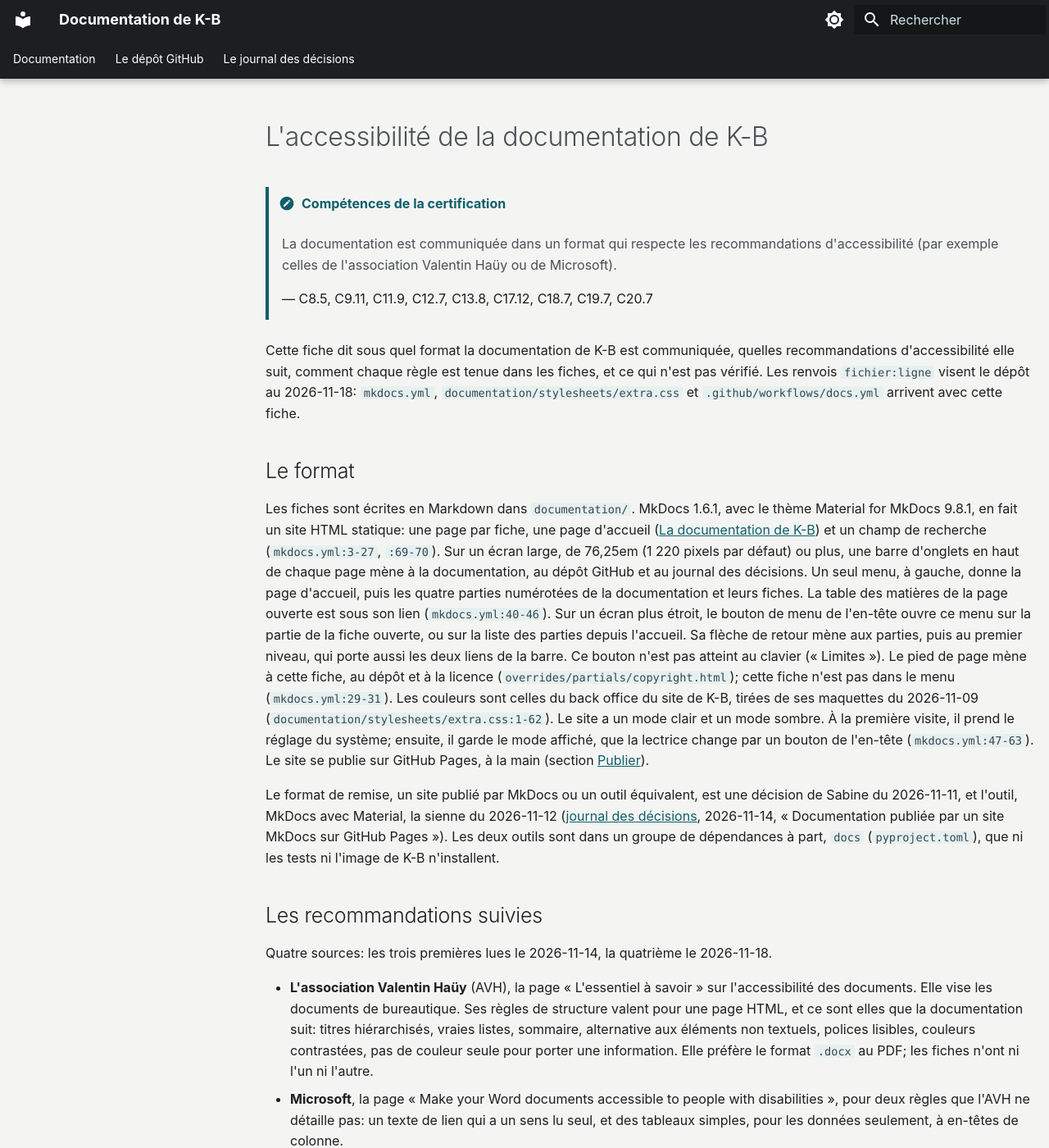
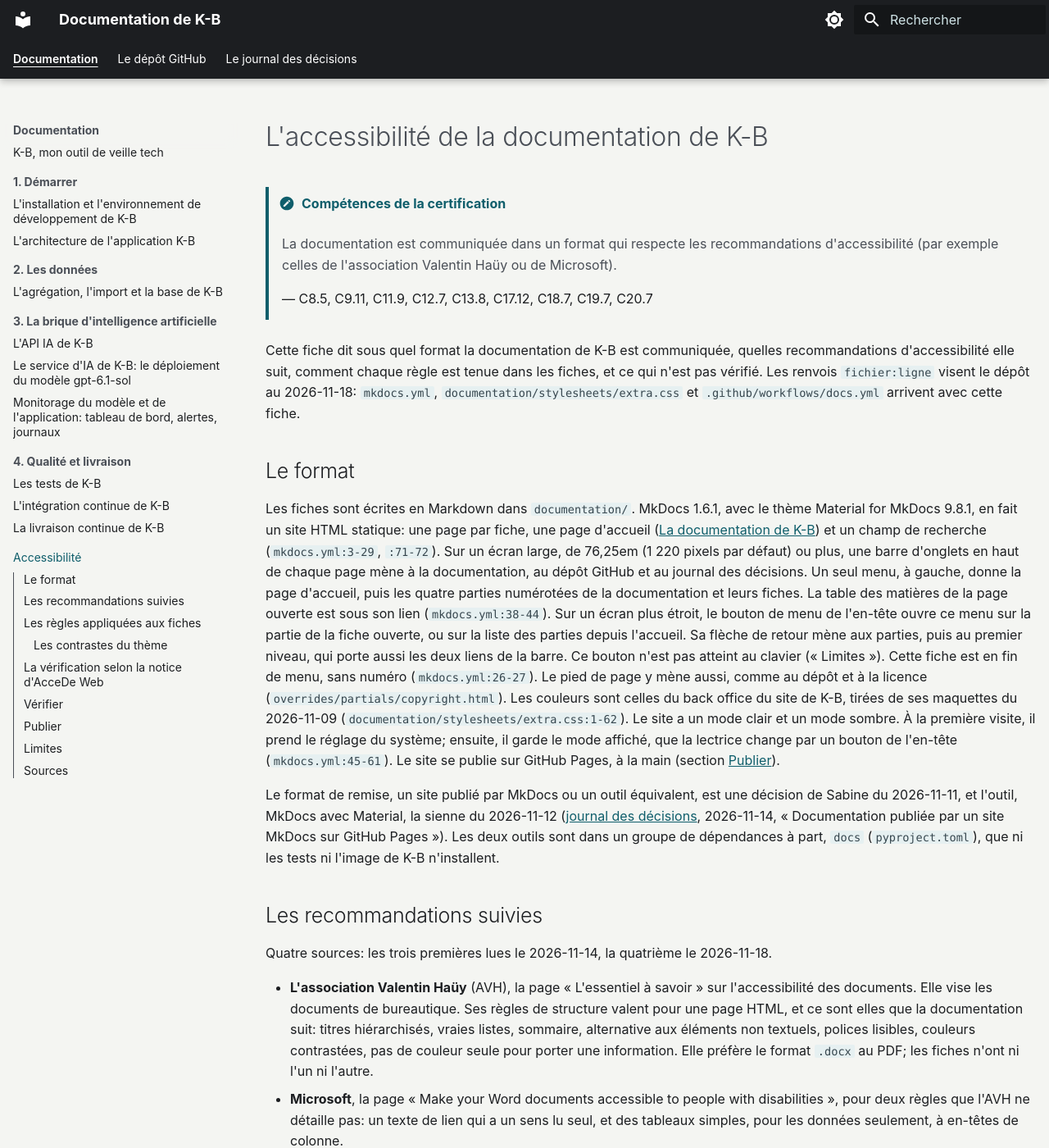
Before and after one commit to SabineLaurent/K-B, an MkDocs documentation site: the page built from documentation/accessibilite_pour_docu.md, in a window 1280 px wide and 1400 px high. Shown: the whole window at 82% size. Built offline with MkDocs 1.6.1 and Material for MkDocs 9.7.7, drawn with Linux system fonts in a browser that asks for light colours; plug-ins that fetch from the network failed and are left out; some of the changed text lies outside the part shown.

Commit message:
docs: put the accessibility statement in the menu too, keep the empty search list out of the Tab key, give the hidden search header an opaque background, write the WAVE findings (issue 654)

```diff
--- a/documentation/accessibilite_pour_docu.md
+++ b/documentation/accessibilite_pour_docu.md
@@ -16,17 +16,17 @@ arrivent avec cette fiche.
 
 Les fiches sont écrites en Markdown dans `documentation/`. MkDocs 1.6.1, avec le thème Material for MkDocs 9.8.1, en
 fait un site HTML statique: une page par fiche, une page d'accueil ([La documentation de K-B](index.md)) et un
-champ de recherche (`mkdocs.yml:3-27`, `:69-70`). Sur un écran large, de 76,25em (1 220 pixels par défaut) ou plus,
+champ de recherche (`mkdocs.yml:3-29`, `:71-72`). Sur un écran large, de 76,25em (1 220 pixels par défaut) ou plus,
 une barre d'onglets en haut de chaque page mène à la documentation, au dépôt GitHub et au journal des décisions. Un
 seul menu, à gauche, donne la page d'accueil, puis les quatre parties numérotées de la documentation et leurs fiches.
-La table des matières de la page ouverte est sous son lien (`mkdocs.yml:40-46`). Sur un écran plus étroit, le bouton
+La table des matières de la page ouverte est sous son lien (`mkdocs.yml:38-44`). Sur un écran plus étroit, le bouton
 de menu de l'en-tête ouvre ce menu sur la partie de la fiche ouverte, ou sur la liste des parties depuis l'accueil.
 Sa flèche de retour mène aux parties, puis au premier niveau, qui porte aussi les deux liens de la barre. Ce bouton
-n'est pas atteint au clavier (« Limites »). Le pied de page mène à cette fiche, au dépôt et à la licence (`overrides/partials/copyright.html`); cette fiche n'est pas dans le menu
-(`mkdocs.yml:29-31`). Les couleurs sont celles du back office du site de K-B, tirées de ses maquettes du 2026-11-09
+n'est pas atteint au clavier (« Limites »). Cette fiche est en fin de menu, sans numéro (`mkdocs.yml:26-27`). Le
+pied de page y mène aussi, comme au dépôt et à la licence (`overrides/partials/copyright.html`). Les couleurs sont celles du back office du site de K-B, tirées de ses maquettes du 2026-11-09
 (`documentation/stylesheets/extra.css:1-62`). Le site a un mode clair et un mode sombre. À la première visite, il
 prend le réglage du système; ensuite, il garde le mode affiché, que la lectrice change par un bouton de l'en-tête
-(`mkdocs.yml:47-63`). Le site se publie sur
+(`mkdocs.yml:45-61`). Le site se publie sur
 GitHub Pages, à la main (section [Publier](#publier)).
 
 Le format de remise, un site publié par MkDocs ou un outil équivalent, est une décision de Sabine du 2026-11-11, et
@@ -67,16 +67,16 @@ Le tableau suivant donne, pour chaque règle, sa source, comment elle est tenue
 |---|---|---|---|
 | Des titres hiérarchisés | AVH; Microsoft; RGAA 9.1 | Un seul titre de niveau 1 par fiche, puis `##` à `####` sans saut de niveau. Un paragraphe en gras n'est pas un titre. | Le contrôle du HTML construit |
 | De vraies listes | AVH; RGAA 9.3 | Les listes Markdown, rendues en `ul` et `ol`. Chaque niveau est en retrait de quatre espaces: Python-Markdown, qui construit les pages, ne rattache à un point de liste que ce qui est en retrait de quatre espaces. | Le HTML construit |
-| Un sommaire | AVH | La « Table des matières » de chaque page, tirée de ses titres par le thème, dans le menu de gauche, sous le titre de la page (`mkdocs.yml:46`); le menu donne la page d'accueil, puis les quatre parties numérotées et leurs fiches. | Le contrôle du HTML construit |
+| Un sommaire | AVH | La « Table des matières » de chaque page, tirée de ses titres par le thème, dans le menu de gauche, sous le titre de la page (`mkdocs.yml:44`); le menu donne la page d'accueil, puis les quatre parties numérotées et leurs fiches, puis cette fiche, sans numéro. | Le contrôle du HTML construit |
 | Une alternative à chaque élément non textuel | AVH; Microsoft | Les fiches n'ont aucune image. Chaque schéma Mermaid est annoncé par une phrase qui nomme le texte qui le décrit. | La relecture de chaque fiche |
-| Des polices lisibles | AVH | Les polices du système de la lectrice, sans Google Fonts (`mkdocs.yml:38-39`). | La configuration |
+| Des polices lisibles | AVH | Les polices du système de la lectrice, sans Google Fonts (`mkdocs.yml:36-37`). | La configuration |
 | Un contraste suffisant | AVH; RGAA 3.2 | Les couleurs du back office de K-B, en mode clair et en mode sombre, mesurées ([Les contrastes du thème](#les-contrastes-du-theme)) (`documentation/stylesheets/extra.css:8-62`); l'anneau de focus de la couleur de l'accent (`:42-43`, `:194-197`), et blanc sur l'en-tête, les onglets, le lien d'évitement, le logo du menu d'un écran étroit et le bouton du mode (`:172-186`). | Le calcul des rapports de contraste |
 | Pas la couleur seule | AVH; Microsoft; RGAA 3.1; RGAA 10.6 | Aucune fiche ne porte une information par la couleur. Un lien est souligné (`documentation/stylesheets/extra.css:80-89`): sa couleur seule, contre le texte, ne donne que 2,25:1 en mode clair (`#0F5E6B` contre `#1C1E21`) et 1,22:1 en mode sombre (`#CFE3E6` contre `#F4F5F2`), sous le seuil de 3:1. L'onglet ouvert est en demi-gras et souligné (`:157-170`), de la même couleur que les autres onglets. Dans le menu, la page ouverte se distingue des autres liens par sa couleur, à 2,25:1 ou 1,22:1 seulement, et par un second signe. Sur un écran large, sa table des matières est dépliée sous son lien, bordée d'un filet à gauche, de la couleur du texte secondaire: 7,53:1 en mode clair, 12,08:1 en mode sombre (`:188-192`). Sur un écran plus étroit, une icône de table des matières suit son nom. Aucun schéma Mermaid n'a de style de couleur. | La relecture de chaque fiche; la feuille de style |
 | Des liens explicites | Microsoft; RGAA 6.1 | Le texte d'un lien nomme sa cible: ni adresse brute, ni « ici », ni « plus haut ». Un lien vers un fichier du dépôt hors des fiches mène à sa page sur GitHub. | Le contrôle du HTML construit |
 | Des tableaux simples à en-têtes | Microsoft; RGAA 5.6 | Des tableaux Markdown, rendus avec leurs en-têtes de colonne (`th`), annoncés par une phrase ou un titre. | Le contrôle du HTML construit |
-| Des citations déclarées | AcceDe Web; RGAA 9.4 | Les mots d'une source, recopiés, forment une citation. En ligne, c'est un `q`, sans guillemets tapés: la feuille de style dessine les guillemets français, avec l'espace intérieure des guillemets tapés (`documentation/stylesheets/extra.css:199-203`). En bloc, comme l'intitulé du référentiel en tête de chaque fiche, c'est un `blockquote`, suivi de sa source. En tête de fiche, ces citations sont réunies dans un encadré titré « Compétences de la certification » (`mkdocs.yml:74-76`, `documentation/stylesheets/extra.css:120-146`). Le titre cité d'une section, d'une page ou d'un document, un mot dont on parle et un libellé d'interface gardent leurs guillemets tapés: ce ne sont pas des citations. | Le HTML construit; la relecture de chaque fiche |
-| La langue de la page et ses changements | RGAA 8.3; RGAA 8.7 | `lang="fr"` sur chaque page (`mkdocs.yml:35`); un passage en anglais balisé `<span lang="en">`. Le pied de page du thème, en anglais, est retiré (`mkdocs.yml:91-93`). | Le contrôle du HTML construit |
-| Aucune requête hors du site | (règle de K-B) | Le plugin `privacy` télécharge à la construction ce que le thème irait chercher ailleurs, Mermaid compris, et le sert avec le site (`mkdocs.yml:71-72`), sauf dans deux cas (« Limites »). | Le contrôle du HTML construit |
+| Des citations déclarées | AcceDe Web; RGAA 9.4 | Les mots d'une source, recopiés, forment une citation. En ligne, c'est un `q`, sans guillemets tapés: la feuille de style dessine les guillemets français, avec l'espace intérieure des guillemets tapés (`documentation/stylesheets/extra.css:205-209`). En bloc, comme l'intitulé du référentiel en tête de chaque fiche, c'est un `blockquote`, suivi de sa source. En tête de fiche, ces citations sont réunies dans un encadré titré « Compétences de la certification » (`mkdocs.yml:76-78`, `documentation/stylesheets/extra.css:120-146`). Le titre cité d'une section, d'une page ou d'un document, un mot dont on parle et un libellé d'interface gardent leurs guillemets tapés: ce ne sont pas des citations. | Le HTML construit; la relecture de chaque fiche |
+| La langue de la page et ses changements | RGAA 8.3; RGAA 8.7 | `lang="fr"` sur chaque page (`mkdocs.yml:33`); un passage en anglais balisé `<span lang="en">`. Le pied de page du thème, en anglais, est retiré (`mkdocs.yml:93-95`). | Le contrôle du HTML construit |
+| Aucune requête hors du site | (règle de K-B) | Le plugin `privacy` télécharge à la construction ce que le thème irait chercher ailleurs, Mermaid compris, et le sert avec le site (`mkdocs.yml:73-74`), sauf dans deux cas (« Limites »). | Le contrôle du HTML construit |
 
 ### Les contrastes du thème
 
@@ -198,6 +198,15 @@ peut y paraître avant le texte qui le développe.
 
 3. Relire chaque fiche: les vraies listes, la phrase avant chaque schéma et chaque tableau, l'absence de couleur seule,
     et chaque paire de guillemets tapés, qui n'entoure pas une citation.
+
+4. Passer WAVE, l'outil de contrôle de WebAIM, sur trois pages du site servi en local, et les parcourir à la touche Tab,
+    sur un écran large et sur un écran étroit. Le 2026-11-18, sur le thème de #652, WAVE relevait 15 erreurs de
+    libellé, sur les cases cachées du thème (« Limites »), et un contraste très faible, sur l'en-tête caché des
+    résultats de recherche: un fond transparent, que WAVE ne compose pas avec la page. Cet en-tête a depuis un fond
+    opaque, de la même couleur (`documentation/stylesheets/extra.css:199-203`). La liste vide des résultats de
+    recherche recevait le focus sans rien montrer: elle n'est plus un arrêt de la touche Tab tant qu'elle est vide
+    (`documentation/javascripts/search-list.js`). Sur un écran large, le parcours à la touche Tab suit l'ordre de la
+    page, le bouton du mode compris.
 
 ## Publier
 
@@ -236,6 +245,14 @@ Puis lancer le workflow `Docs` depuis l'onglet <span lang="en">Actions</span>, s
     thème, sans `tabindex`: la touche Tab ne s'y arrête pas (relevé le 2026-11-18 dans Chrome sans interface, à
     390 pixels; #651). Parade: le champ de recherche, atteint au clavier, mène à chaque fiche. Une fenêtre élargie, ou
     un zoom réduit, jusqu'à 76,25em ou plus fait paraître la barre d'onglets.
+- **WAVE relève des libellés vides ou multiples sur les cases cachées du thème.** Material ouvre son menu, sa
+    recherche et la table des matières d'une page par des cases à cocher cachées, liées à des `label` sans texte ou à
+    plusieurs `label`. Sur la fiche des tests, il y en avait 5 vides et 3 multiples avant le thème de #652, et 7 et 8
+    depuis: le menu numéroté ajoute une case par rubrique, et le bouton du mode deux radios, qui ont un nom. Les
+    cases sont en `display: none`: elles ne sont ni dans
+    l'ordre de la touche Tab ni dans l'arbre d'accessibilité de Chrome (relevé le 2026-11-18). Seuls y sont le
+    champ de recherche et les deux radios du mode, chacun avec son nom (« Rechercher », « Passer au mode sombre »,
+    « Passer au mode clair »).
 - **Un navigateur sans `light-dark()` garde les couleurs de Material.** Avant Chrome 123, Firefox 120 et Safari 17.5
     (mai 2024), le bloc des couleurs de K-B est sauté (`documentation/stylesheets/extra.css:8-11`): le site prend les
     couleurs par défaut du thème, qui ne sont pas mesurées ici. Les règles de K-B hors de ce bloc ont alors des valeurs
--- /dev/null
+++ b/documentation/javascripts/search-list.js
@@ -0,0 +1,12 @@
+// The list of the search results (issue 654). Material makes it a stop of the Tab key (tabindex="0"), so that a long
+// list scrolls by the keyboard. Empty, it has no height on a wide screen, and the focus vanishes there. It stays out
+// of the Tab key until it holds a result; its text, the count of the results, stays read either way.
+(() => {
+  const list = document.querySelector(".md-search__scrollwrap");
+  if (!list) return;
+  const sync = () => {
+    list.setAttribute("tabindex", list.querySelector(".md-search-result__item") ? "0" : "-1");
+  };
+  sync();
+  new MutationObserver(sync).observe(list, { childList: true, subtree: true });
+})();
--- a/documentation/stylesheets/extra.css
+++ b/documentation/stylesheets/extra.css
@@ -196,6 +196,12 @@
   outline-color: var(--md-accent-fg-color);
 }
 
+/* The header of the search results, hidden until a search opens, on an opaque background: the same colour as the
+   veil of Material over the page, whose transparency a contrast checker such as WAVE does not compose. */
+.md-search-result__meta {
+  background-color: light-dark(#E3E4E1, #2D2F31);
+}
+
 /* An inline citation is a q element (AcceDe Web, rule 6.1; RGAA 9.4): the browser draws its marks, here the French
    ones typed elsewhere in the sheets, with the same inner space. */
 .md-typeset q {
--- a/mkdocs.yml
+++ b/mkdocs.yml
@@ -23,12 +23,10 @@ nav:
           - tests_pour_docu.md
           - integration_continue_pour_docu.md
           - livraison_continue_pour_docu.md
+      # Without a number, and in the footer too, so the page keeps its table of contents (Sabine's choice, issue 654).
+      - Accessibilité: accessibilite_pour_docu.md
   - Le dépôt GitHub: https://github.com/SabineLaurent/K-B
   - Le journal des décisions: https://github.com/SabineLaurent/K-B/blob/main/docs/ADR/journal-decisions-projet.md
-
-# Out of the menu on purpose: the footer links to it (overrides/partials/copyright.html).
-not_in_nav: |
-  accessibilite_pour_docu.md
 
 theme:
   name: material
@@ -66,6 +64,10 @@ theme:
 extra_css:
   - stylesheets/extra.css
 
+# The list of the search results out of the Tab key while it is empty (issue 654).
+extra_javascript:
+  - javascripts/search-list.js
+
 plugins:
   - search
   # Downloads at the build what the theme would load from elsewhere (Mermaid from unpkg), served with the site.
```
Also changed, not shown: other parts of documentation/accessibilite_pour_docu.md (+1 -1 lines), documentation/integration_continue_pour_docu.md (+1 -1 lines).
